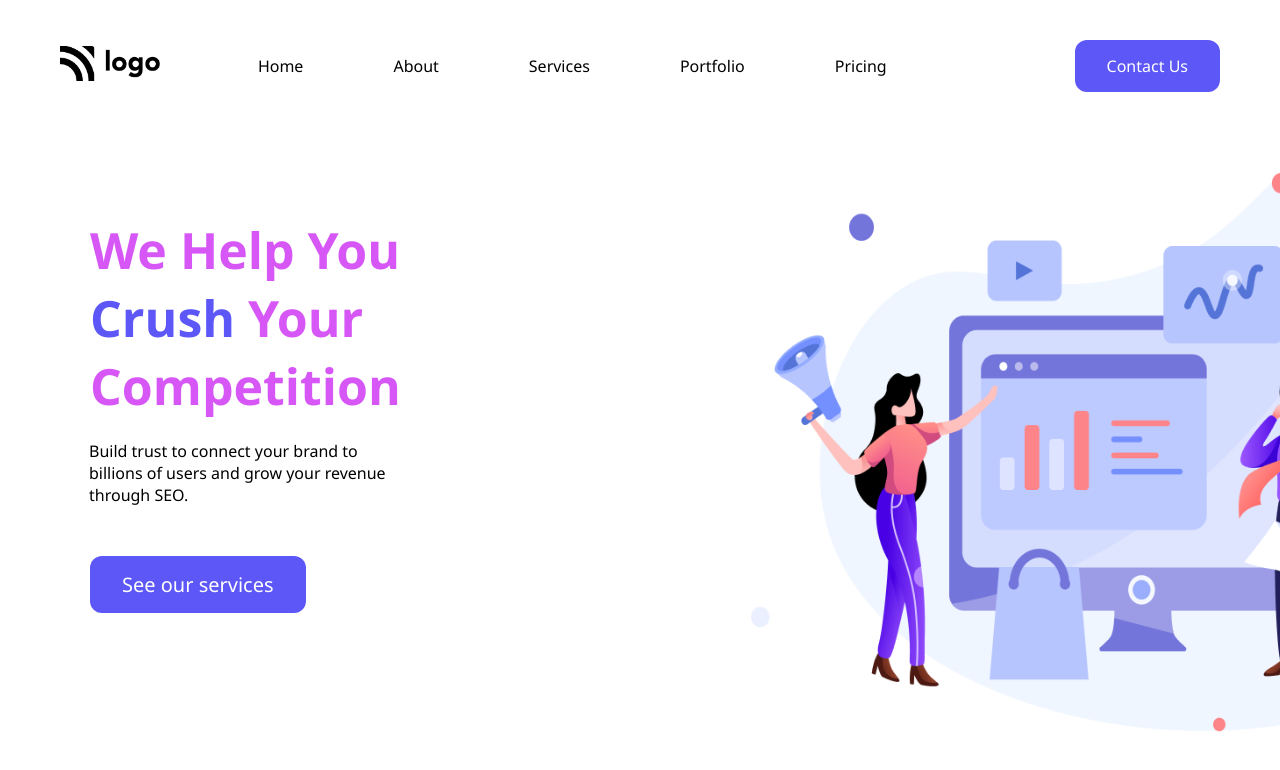
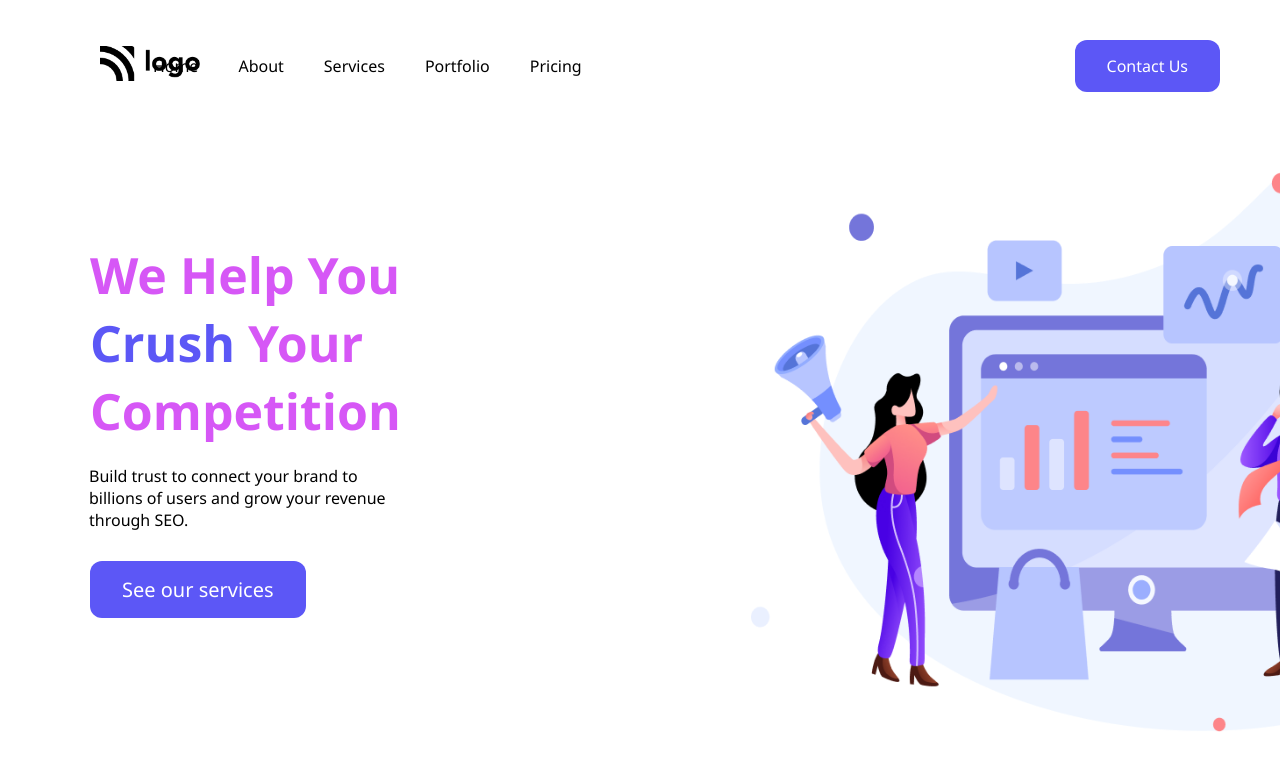
Before and after one commit to Satendra-singh-oos/FSJS, a plain HTML site: page HTML projects/20 Nov Project/FSJS 2.0 Project 01/index.html in a window 1280 px wide. Shown: the top 770 px of the page. Drawn offline with Linux system fonts and the light colour scheme.

Commit message:
Updated CSS

```diff
--- a/HTML projects/20 Nov Project/FSJS 2.0 Project 01/style.css
+++ b/HTML projects/20 Nov Project/FSJS 2.0 Project 01/style.css
@@ -11,20 +11,24 @@
     align-items: center;
 }
 .nav-img{
-    margin-top: 40px;
-    margin-left: 60px;
+    position: relative;
+    top:20px;
+    left:100px;
     width: 100px;
 }
 
 .list{
     display: flex;
-    justify-content: space-between;
+    justify-content: center;
     align-items: center;
 }
 .list-item{
-    margin-top: 40px;
-    padding-right: 90px;
+    padding-right: 40px;
     list-style-type: none;
+
+    position: relative;
+    right: 200px;
+    top:20px;
 }
 
 .button-group{
@@ -52,7 +56,6 @@
 
 .heading-text{
     margin-left: 90px;
-    /* margin-left: 90px; */
     font-weight: 600;
     font-size: 50px;
     color: #d657f6;
@@ -69,8 +72,9 @@ span{
 }
 
 .btn{
-    margin-left: 90px;
-    margin-top: 50px;
+    position: relative;
+    left: 90px;
+    top:30px;
     text-align: center;
     font-size: 20px;
 }
@@ -80,4 +84,5 @@ span{
     margin-top: 40px;
     margin-left: 350px;
     height: 600px;
+
 }
```
